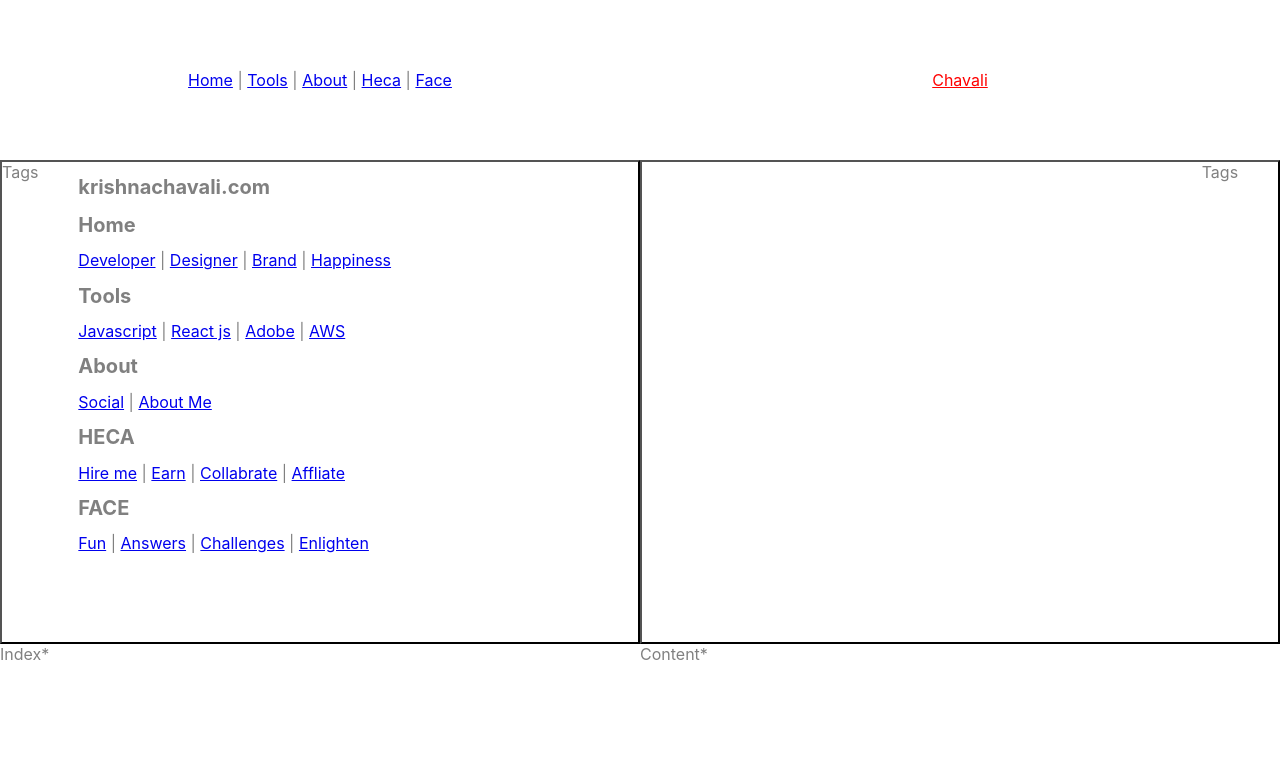
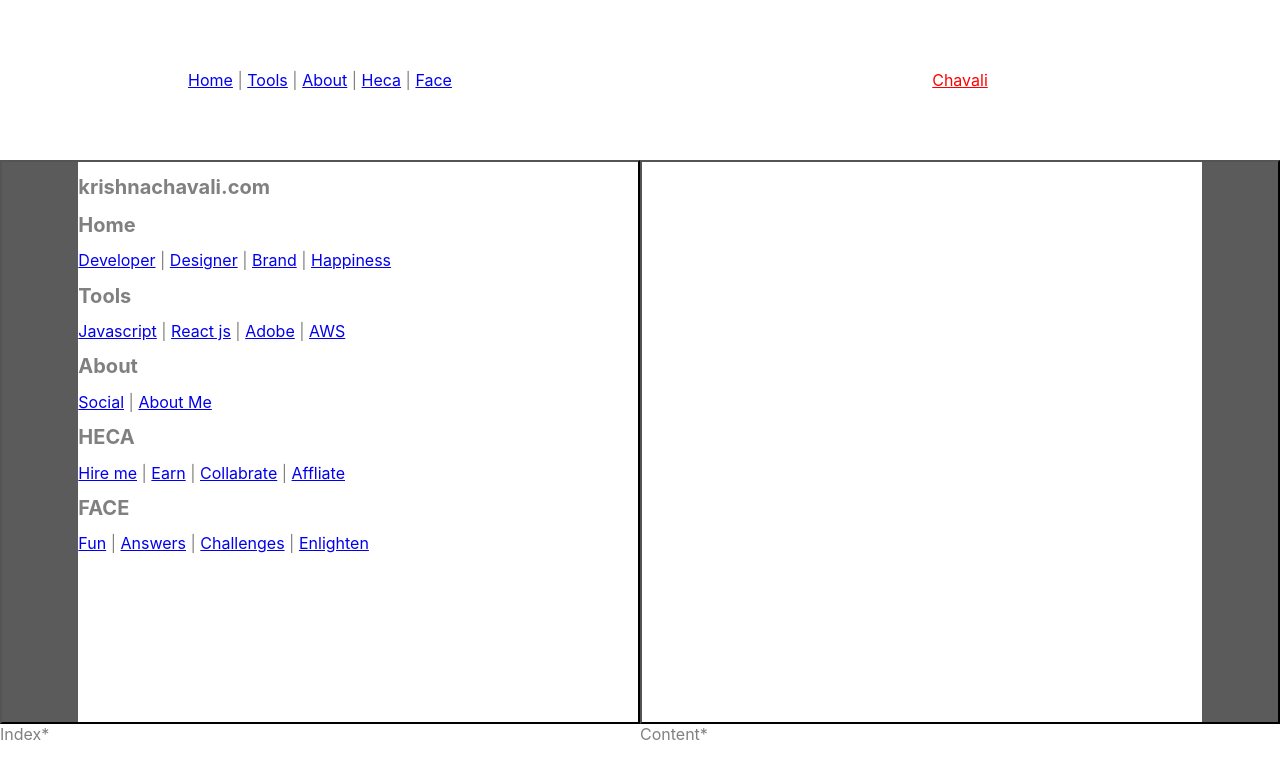
Before and after one commit to kclogics/chavali, a React app: page /chavali in a window 1280 px wide. Shown: the top 778 px of the page. Built offline with nearby package versions, Linux system fonts and the light colour scheme.

Commit message:
wireframe stylistic prefrences

```diff
--- a/src/App.css
+++ b/src/App.css
@@ -71,7 +71,7 @@ h1 {
 .RightElementBody {
   border: 2px outset black;
   overflow: auto;
-  height: 60%;
+  height: 70%;
   overflow: hidden;
 }
 .LeftElementBody .LeftElementContent,
@@ -89,6 +89,7 @@ h1 {
 .LeftElementBody .LeftElementTags,
 .RightElementBody .RightElementTags,
 .RightElementBody .LeftElementTags {
+  background-color: rgba(0, 0, 0, 0.644);
   position: absolute;
   width: 12%;
   height: 100%;
--- a/src/App.scss
+++ b/src/App.scss
@@ -85,7 +85,7 @@ h1 {
   border: 2px outset black;
 
   overflow: auto;
-  height: 60%;
+  height: 70%;
   // background-color: $body;
   overflow: hidden;
   .LeftElementContent,
@@ -104,6 +104,7 @@ h1 {
   .LeftElementTags {
     // border-left: 2px solid black;
     // border-right: 2px solid black;
+    background-color: rgba(0, 0, 0, 0.644);
     position: absolute;
     width: 12%;
     height: 100%;
--- a/src/components/left/left.js
+++ b/src/components/left/left.js
@@ -29,7 +29,7 @@ function Left() {
             <Route path="/chavali" component={Chavali} />
           </Switch>
         </div>
-        <div className="LeftElementTags">Tags</div>
+        <div className="LeftElementTags" />
       </div>
       <div className="LeftElementFooter">Index*</div>
     </div>
--- a/src/components/right/right.js
+++ b/src/components/right/right.js
@@ -82,7 +82,7 @@ function Right() {
             <Route exact path="/chavali/f4" component={F4} />
           </Switch>
         </div>
-        <div className="RightElementTags">Tags</div>
+        <div className="RightElementTags" />
       </div>
       <div className="RightElementFooter">Content*</div>
     </div>
```
Also changed, not shown: 2 other files (tests, documents, lock files or other folders).
